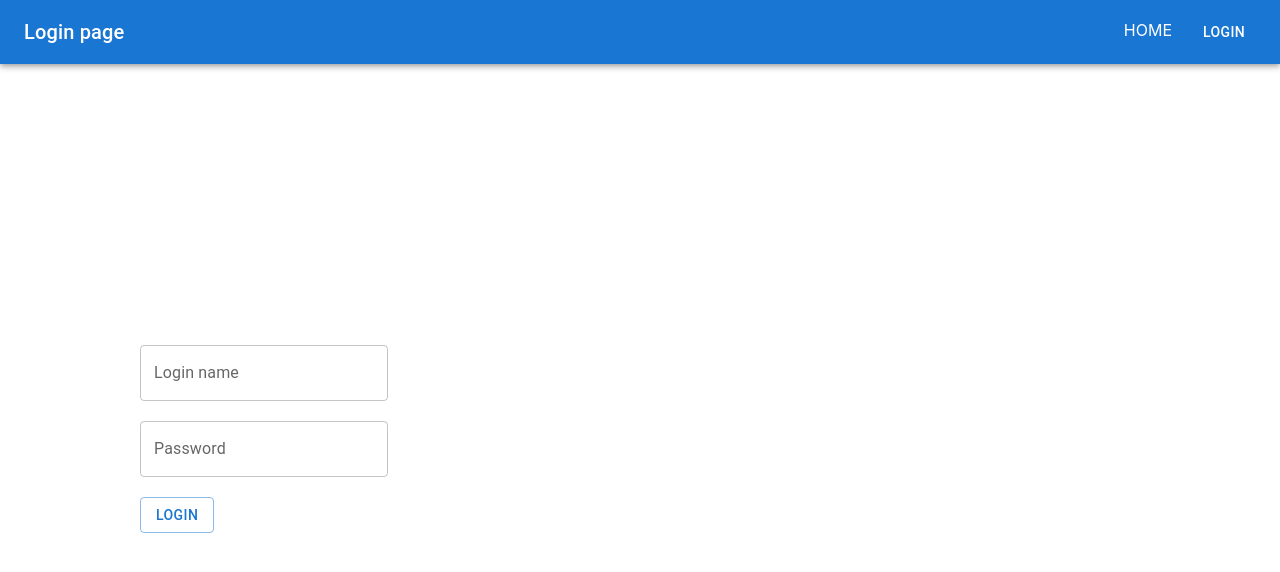
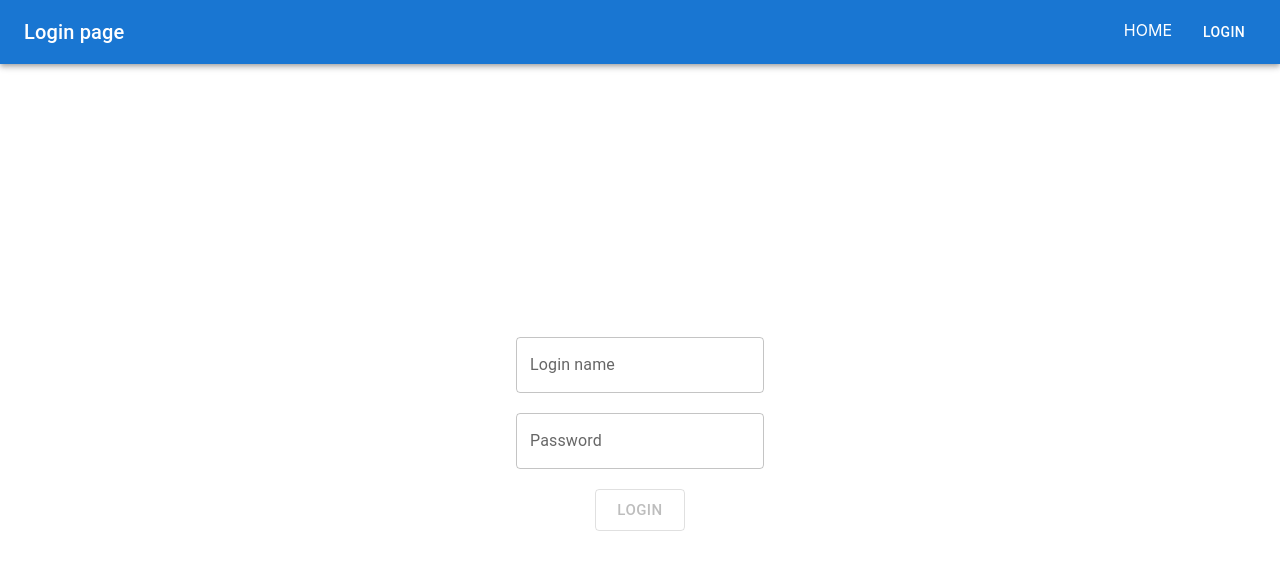
Before and after one commit to sanphir/portfolio-app, a React (Create React App) app: page /login in a window 1280 px wide. Shown: the top 572 px of the page. Built offline with nearby package versions, Linux system fonts and the light colour scheme.

Commit message:
Some fixes for the login page

```diff
--- a/src/components/Login.tsx
+++ b/src/components/Login.tsx
@@ -1,6 +1,5 @@
 import { useState, useRef } from "react";
 import { useNavigate } from "react-router-dom";
-import Grid from "@mui/material/Grid";
 import Container from "@mui/material/Container";
 import Box from "@mui/material/Box";
 import TextField from "@mui/material/TextField";
@@ -12,6 +11,8 @@ export const Login = () => {
     const loginFieldRef = useRef<HTMLInputElement>();
     const pwdFieldRef = useRef<HTMLInputElement>();
     const [loginError, setLoginError] = useState(false);
+    const [loginDisabled, setLoginDisabled] = useState(true);
+    const [loginErrorMessage, setLoginErrorMessage] = useState("");
 
     const login = async () => {
 
@@ -31,54 +32,86 @@ export const Login = () => {
             console.log("Navigate to employee/list");
         } else {
             setLoginError(true);
+            setLoginErrorMessage(loginResponse.error ?? "Login failed");
+            setLoginDisabled(true);
+        }
+    };
+
+    const handleChange = (newValue: any | null) => {
+        if (loginFieldRef.current?.value && pwdFieldRef.current?.value) {
+            if (loginError) {
+                setLoginError(false);
+                setLoginErrorMessage("");
+            }
+            setLoginDisabled(false);
         }
     };
 
     return (
         <Container>
-            <Grid
-                container
-                style={{ height: window.innerHeight - 50 }}
-                alignItems={"center"}
-            /* justify={"center"} */
-            >
-                <Grid
-                    container item
-                    style={{ width: 400 }}
-                    alignItems={"center"}
-                    direction={"column"}
-                >
-                    <Box>
+            <Box style={{
+                height: window.innerHeight - 60,
+                padding: 0,
+                margin: 0,
+                display: "flex",
+                alignItems: "center",
+                justifyContent: "center"
+            }}>
+                <div style={{
+                    display: "flex",
+                    flexDirection: "column",
+                    alignItems: "center"
+                }}>
                     <TextField
                         id="loginTextField"
+                        style={{
+                            margin: "10px"
+                        }}
                         error={loginError}
                         label="Login name"
                         variant="outlined"
                         inputRef={loginFieldRef}
+                        helperText={loginErrorMessage}
+                        onChange={handleChange}
+                        onKeyUp={(e) => {
+                            if (e.key === 'Enter') {
+                                if (loginFieldRef.current?.value && pwdFieldRef.current?.value && !loginError) {
+                                    login();
+                                }
+                            }
+                        }}
                     />
-                        <br />
-                        <br />
+
                     <TextField
                         id="pwdTextField"
+                        style={{
+                            margin: "10px"
+                        }}
                         label="Password"
                         type="password"
                         variant="outlined"
                         inputRef={pwdFieldRef}
+                        error={loginError}
+                        onChange={handleChange}
                         onKeyUp={(e) => {
                             if (e.key === 'Enter') {
+                                if (loginFieldRef.current?.value && pwdFieldRef.current?.value && !loginError) {
                                     login();
                                 }
+                            }
                         }}
-                        //onChange={setPwdValue}
                     />
-                        <br />
-                        <br />
-                        <Button onClick={login} variant="outlined">
+
+                    <Button onClick={login} variant="outlined"
+                        size="large"
+                        disabled={loginDisabled}
+                        style={{
+                            margin: "10px"
+                        }}>
                         Login
                     </Button>
+                </div>
             </Box>
-                </Grid>
-            </Grid>
         </Container>
     )
 }
--- a/src/components/Navbar.tsx
+++ b/src/components/Navbar.tsx
@@ -37,7 +37,6 @@ export const Navbar = () => {
                 case "/notfound": return "Not found page";
                 default: return "";
             }
-
         }
         return "";
     }
```
Lines whose indentation alone changed are shown as unchanged.
